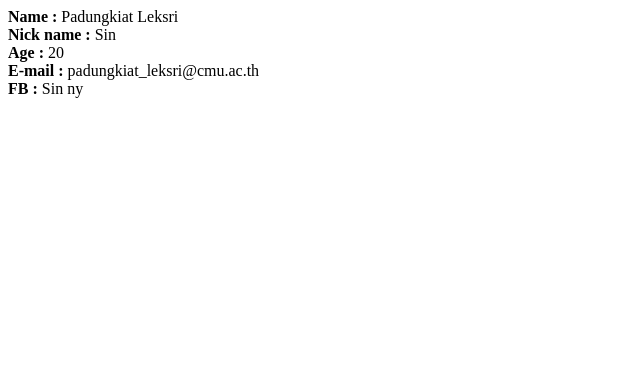
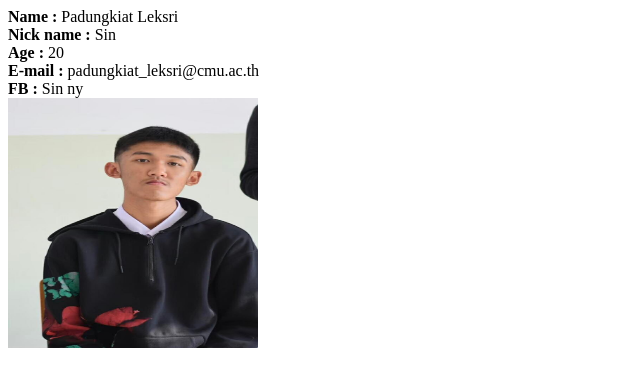
Before and after one commit to Padungkiat/Lab02, a plain HTML site: page index.html in a window 1280 px wide. Shown: the whole page, without its empty margins (0-640 px from the left). Drawn offline with Linux system fonts and the light colour scheme.

Commit message:
add Profile

```diff
--- a/index.html
+++ b/index.html
@@ -9,6 +9,7 @@
         <b> Age :</b> 20<br>
         <b>E-mail :</b> padungkiat_leksri@cmu.ac.th<br>
         <b>FB :</b> Sin ny <br>
+        <img src="Profile.jpg" width="250" height="250"> <br>
     </body>
 
 </html>
```
Also changed, not shown: Profile.jpg (added).
